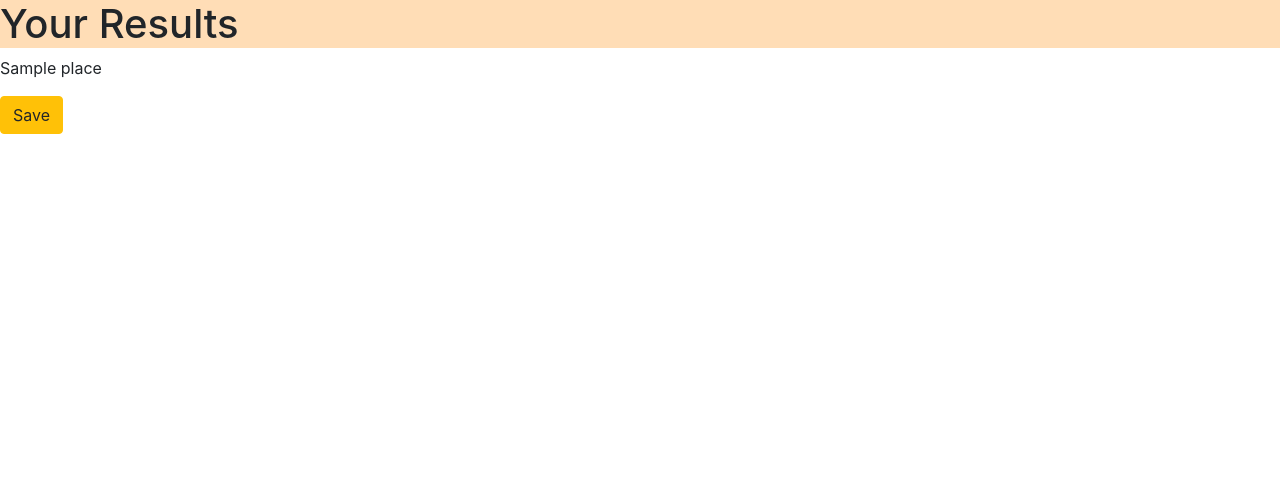
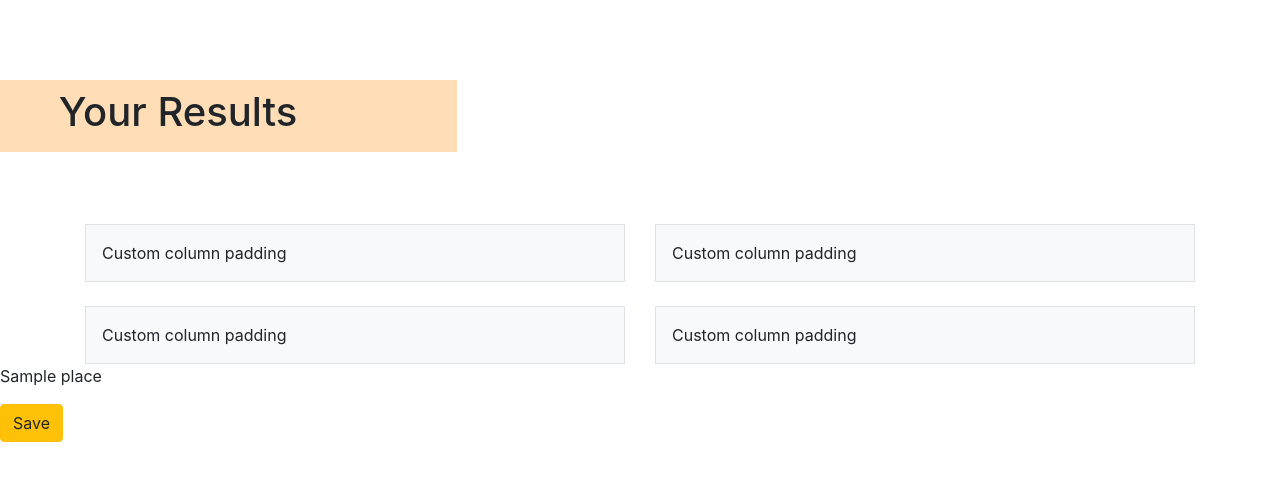
Before and after one commit to stian34556/what-s-for-lunch, a Flask app: template templates/find.html in a window 1280 px wide. Shown: the part 56-537 px from the top of the page. Run offline with Flask 2, Linux system fonts and the light colour scheme; the template is opened without the code that fills it: most values are stand-ins (such as "Sample title", 1, 10 or a date in 2020); some libraries are stand-ins or nearby versions.

Commit message:
rectangle added

```diff
--- a/templates/find.html
+++ b/templates/find.html
@@ -4,11 +4,40 @@
 
 {% block body %}
 
-    <section style="background: rgba(254, 166, 63, 0.38); background-size: 50%;">
-        <h1>Your Results</h1>
+    <section>
+        <div class="d-inline-flex p-2"style="background: rgba(254, 166, 63, 0.38); margin-top: 80px">
+            <h1>&emsp; Your Results &emsp; &emsp; &emsp;</h1>
+        </div>
     </section>
 
-    {% for item in results %}
+    <br><br><br>
+
+    <section>
+        <div class="container overflow-hidden">
+            <div class="row gx-5">
+              <div class="col">
+               <div class="p-3 border bg-light">Custom column padding</div>
+              </div>
+              <div class="col">
+                <div class="p-3 border bg-light">Custom column padding</div>
+              </div>
+            </div>
+          </div>
+          <br>
+          <div class="container overflow-hidden">
+            <div class="row gx-5">
+              <div class="col">
+               <div class="p-3 border bg-light">Custom column padding</div>
+              </div>
+              <div class="col">
+                <div class="p-3 border bg-light">Custom column padding</div>
+              </div>
+            </div>
+          </div>
+    </section>
+
+    <section>
+        {% for item in results %}
 
         {% for place in item %}
 
@@ -41,6 +70,9 @@
                 <button onclick="add_to_fav(3)" class="btn btn-warning" id="">Save</button>
             {% endif %}
     {% endfor %}
+
+    </section>
+
     <script src="https://www.gstatic.com/firebasejs/8.6.7/firebase-app.js"></script>
 
     <script src="https://www.gstatic.com/firebasejs/8.6.7/firebase-analytics.js"></script>
```
Also changed, not shown: templates/login.html (+3 -4 lines).
